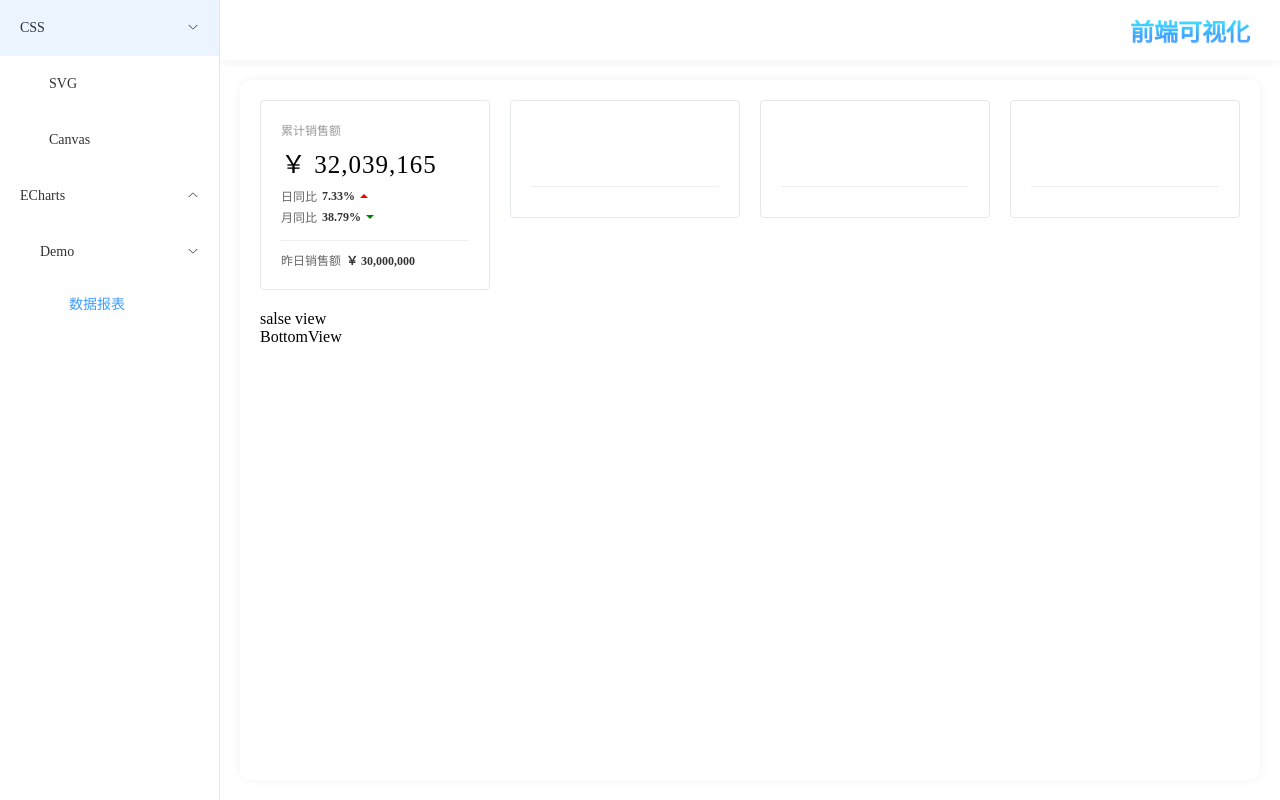
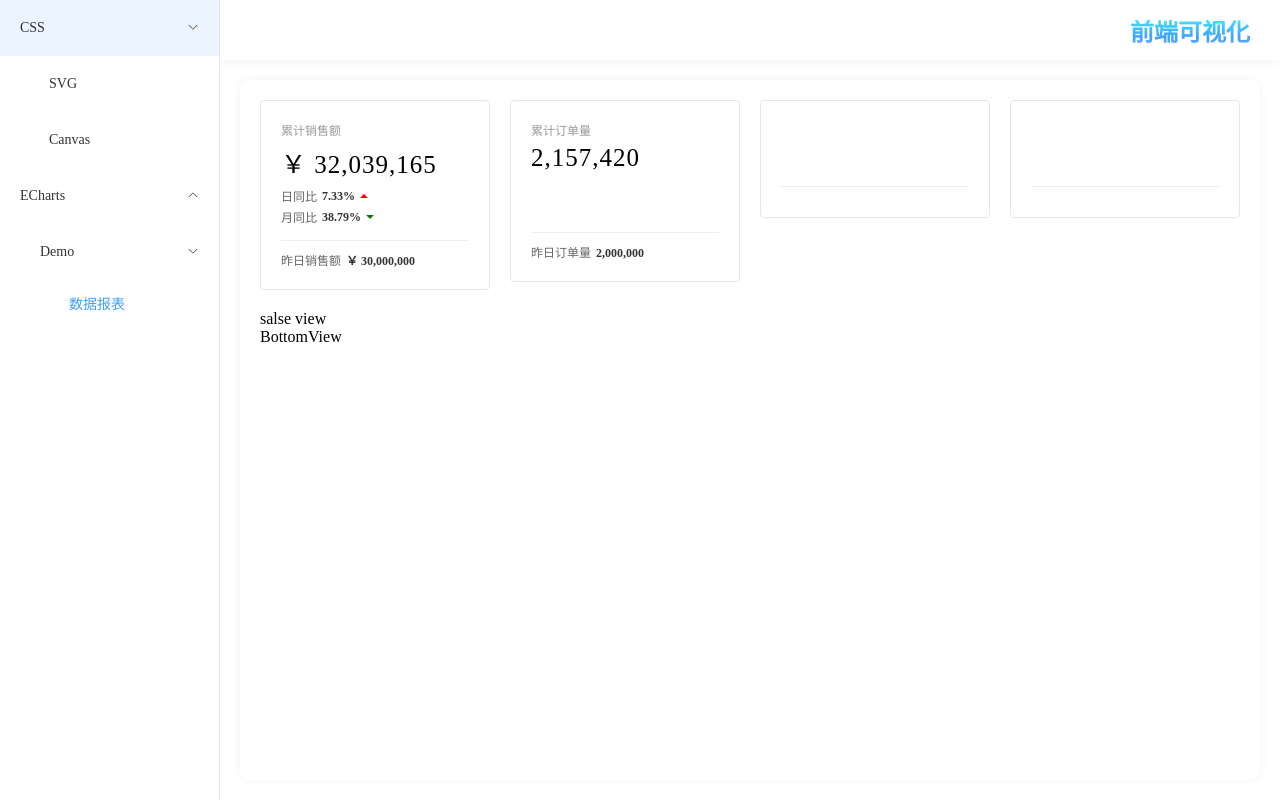
Before and after one commit to h7ml/front-end-data-visualization, a Vue app: page /#/eCharts/datavReportDev in a window 1280 px wide. Built offline with nearby package versions, Linux system fonts and the light colour scheme; a small style sheet from the web is missing.

Commit message:
echarts 修改数据报表的TopView的mixins

```diff
--- a/src/views/ECharts/DatavReportDev/components/TopView/TodayUsers.vue
+++ b/src/views/ECharts/DatavReportDev/components/TopView/TodayUsers.vue
@@ -6,7 +6,7 @@
 </template>
 
 <script setup>
-import CommonCard from './commonCardMixin.js'
+import { CommonCard } from './commonCardMixin.js'
 </script>
 
 <style lang="scss" scoped>
--- a/src/views/ECharts/DatavReportDev/components/TopView/TotalOrders.vue
+++ b/src/views/ECharts/DatavReportDev/components/TopView/TotalOrders.vue
@@ -1,12 +1,23 @@
 <!-- 累计订单量 -->
 <template>
   <div>
-    <CommonCard />
+    <CommonCard
+      title="累计订单量"
+      value="2,157,420"
+    >
+      <template #default>
+        <div id="total-orders-chart"></div>
+      </template>
+      <template #footer>
+        <span>昨日订单量</span>
+        <span class="emphasis">2,000,000</span>
+      </template>
+    </CommonCard>
   </div>
 </template>
 
 <script setup>
-import CommonCard from './commonCardMixin.js'
+import { CommonCard } from './commonCardMixin.js'
 </script>
 
 <style lang="scss" scoped>
--- a/src/views/ECharts/DatavReportDev/components/TopView/TotalSalse.vue
+++ b/src/views/ECharts/DatavReportDev/components/TopView/TotalSalse.vue
@@ -28,7 +28,7 @@
 </template>
 
 <script setup>
-import CommonCard from './commonCardMixin.js'
+import { CommonCard } from './commonCardMixin.js'
 </script>
 
 <style lang="scss" scoped>
--- a/src/views/ECharts/DatavReportDev/components/TopView/TotalUsers.vue
+++ b/src/views/ECharts/DatavReportDev/components/TopView/TotalUsers.vue
@@ -6,7 +6,7 @@
 </template>
 
 <script setup>
-import CommonCard from './commonCardMixin.js'
+import { CommonCard } from './commonCardMixin.js'
 </script>
 
 <style lang="scss" scoped>
--- a/src/views/ECharts/DatavReportDev/components/TopView/commonCardMixin.js
+++ b/src/views/ECharts/DatavReportDev/components/TopView/commonCardMixin.js
@@ -1,3 +1,5 @@
 import CommonCard from '../CommonCard/CommonCard.vue'
 
-export default CommonCard
+export {
+  CommonCard
+}
```
